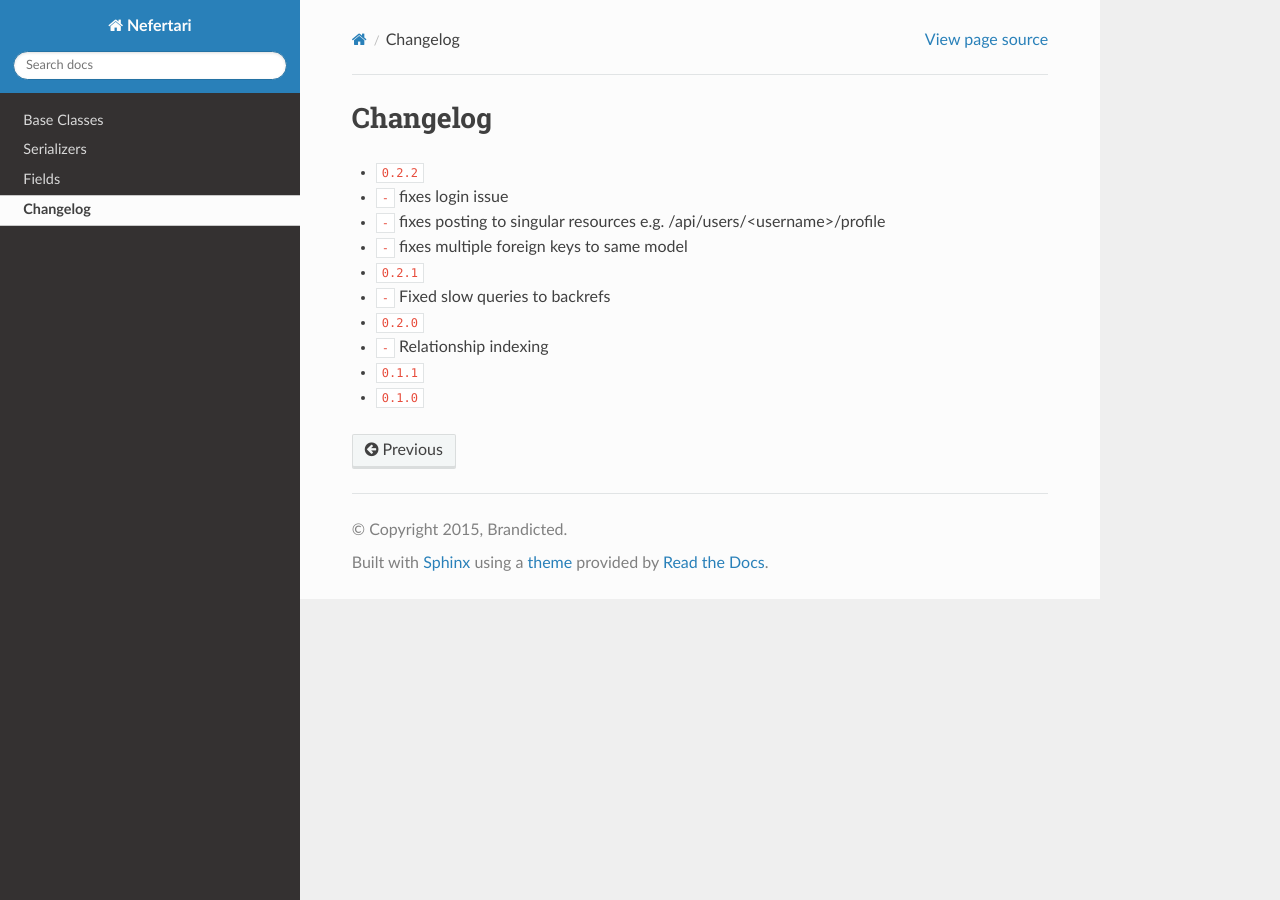
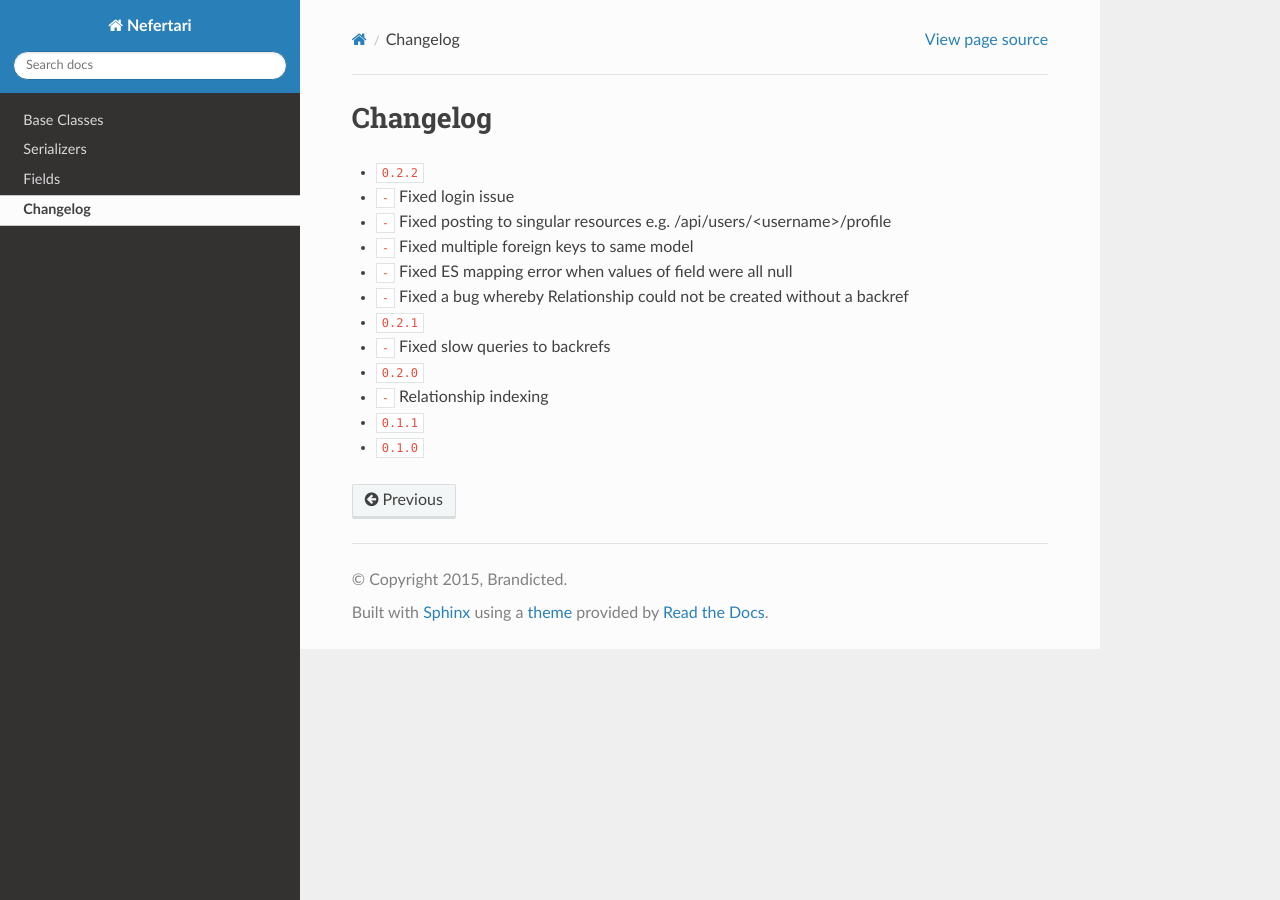
Before and after one commit to ramses-tech/nefertari-sqla, a Sphinx documentation site: the page built from docs/source/changelog.rst, in a window 1280 px wide. Built offline with Sphinx 7.4.7 and the Read the Docs theme 2.0.0, drawn with Linux system fonts in a browser that asks for light colours; cross-references to code outside the pages are shown as plain code.

```diff
--- a/docs/source/changelog.rst
+++ b/docs/source/changelog.rst
@@ -2,9 +2,11 @@
 =========
 
 * :release:`0.2.2 <2015-05-27>`
-* :bug:`-` fixes login issue
-* :bug:`-` fixes posting to singular resources e.g. /api/users/<username>/profile
-* :bug:`-` fixes multiple foreign keys to same model
+* :bug:`-` Fixed login issue
+* :bug:`-` Fixed posting to singular resources e.g. /api/users/<username>/profile
+* :bug:`-` Fixed multiple foreign keys to same model
+* :bug:`-` Fixed ES mapping error when values of field were all null
+* :bug:`-` Fixed a bug whereby Relationship could not be created without a backref
 
 * :release:`0.2.1 <2015-05-20>`
 * :bug:`-` Fixed slow queries to backrefs
```
